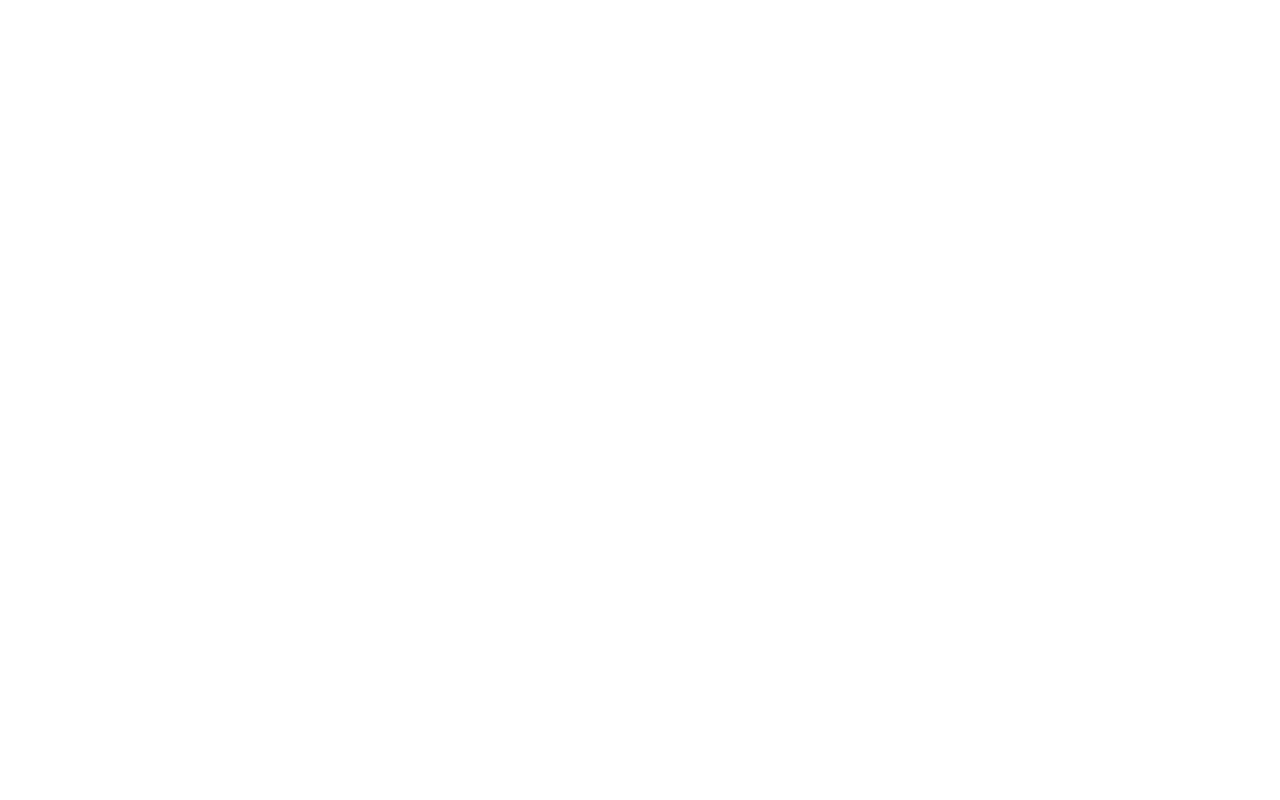
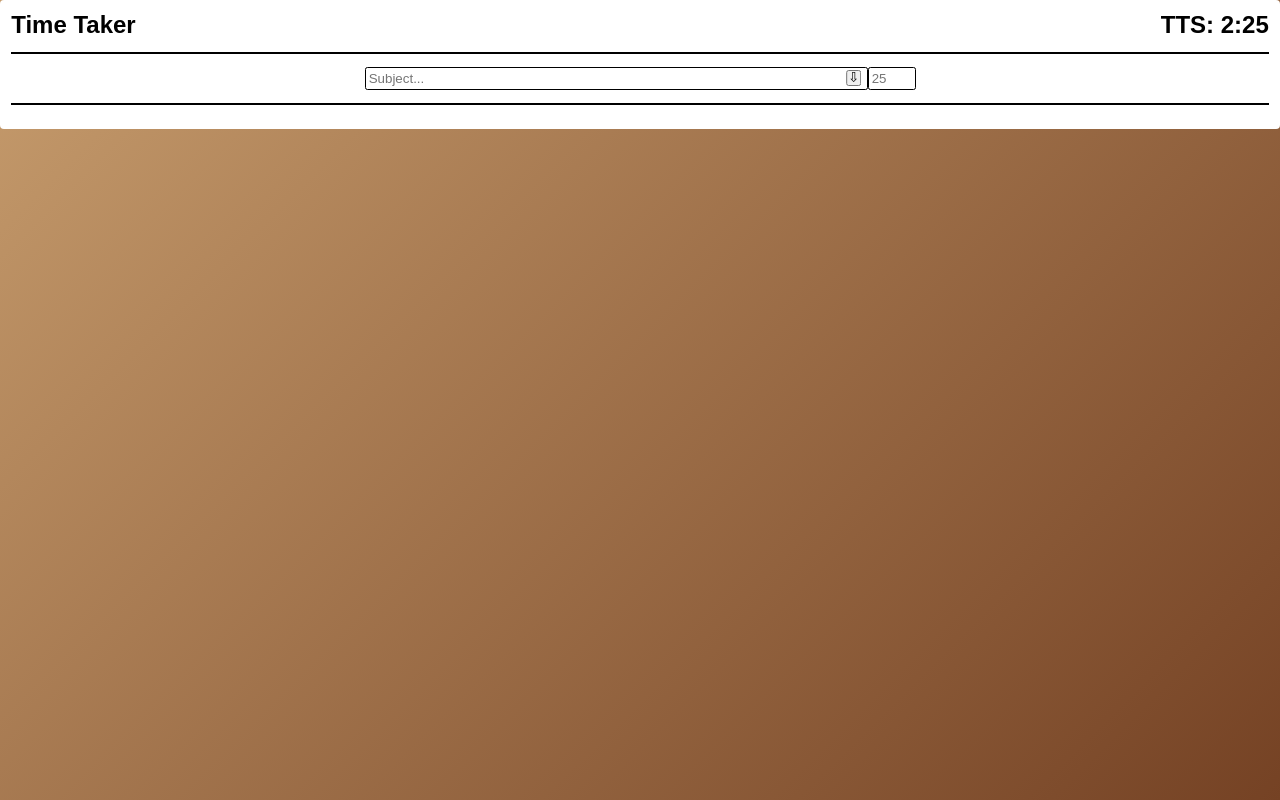
Before and after one commit to Retr0IsNotAvailable/time-taker, a plain HTML site: page index.html in a window 1280 px wide. Drawn offline with Linux system fonts and the light colour scheme.

Commit message:
add time taker header and input fields to the main page and update the styles

```diff
--- a/index.html
+++ b/index.html
@@ -7,9 +7,30 @@
     <meta name="description" content="Time Taker"/>
 
     <link href="./styles/general.css" rel="stylesheet"/>
+    <link href="./styles/study-time-taker-header.css" rel="stylesheet"/>
   </head>
 
   <body>
+    <div id="container">
+      <h2>Time Taker
+        <span class="ttss">TTS: <time>2:25</time></span>
+      </h2>
+      <hr/>
+
+      <div id="study-time-taker">
+        <div id="time-taker-header">
+          <input id="subject-taker" type="text" placeholder="Subject..."/>
+          <button id="header-dropdown">&#8679;</button>
+          <input id="time-taker" type="number"
+           min="0" max="60" placeholder="25"/>
+        </div>
+        <hr/>
+
+        <div id="time-taker-body">
+
+        </div>
+      </div>
+    </div>
 
     <script type="module" src="./scripts/script.js"></script>
   </body>
--- a/styles/general.css
+++ b/styles/general.css
@@ -0,0 +1,33 @@
+* {
+  margin: 0;
+  padding: 0;
+  font-family: 'Poppins', Arial, sans-serif;
+  box-sizing: border-box;
+}
+
+body {
+  background: linear-gradient(135deg, #C69C6D, #754224);
+  background-size: 100% 100%;
+  min-height: 100vh;
+}
+
+#container {
+  background: #fff;
+  color: #000;
+  padding: 0.7rem;
+  border-radius: 0.25rem;
+}
+
+h2 {
+  display: flex;
+  justify-content: space-between;
+}
+
+hr {
+  margin: 0.8rem 0;
+  border: 0.5px solid #000;
+}
+
+.rotate {
+  transform: rotate(180deg);
+}
--- /dev/null
+++ b/styles/study-time-taker-header.css
@@ -0,0 +1,26 @@
+#time-taker-header {
+  display: flex;
+  align-items: center;
+  justify-content: center;
+  column-gap: 0.4rem;
+}
+
+#subject-taker,
+#time-taker {
+  padding: 0.2rem;
+  outline: none;
+  border-radius: 0.15rem;
+  border: 1px solid #000;
+  width: 40%;
+}
+
+#header-dropdown {
+  transform: rotate(180deg);
+  height: 1rem;
+  margin: auto 0;
+  margin-left: -1.75rem;
+}
+
+#time-taker {
+  max-width: 3rem;
+}
```
Also changed, not shown: 1 other file.
